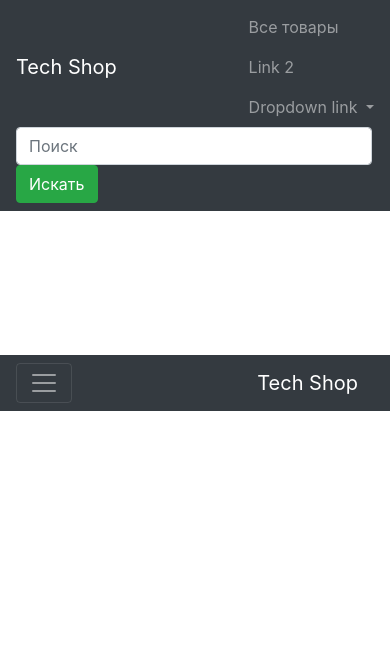
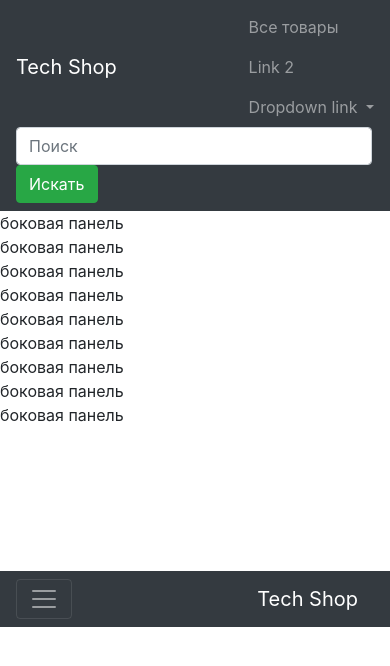
Before and after one commit to Ataiskih/techshop, a Django app: template core/templates/base.html in a window 390 px wide. Shown: the part 158-824 px from the top of the page. Run offline with Django 3.2, Linux system fonts and the light colour scheme; the template is opened without the code that fills it, so the values that code supplies are empty; some libraries are stand-ins or nearby versions.

Commit message:
added column in base

```diff
--- a/core/templates/base.html
+++ b/core/templates/base.html
@@ -50,10 +50,22 @@
             <button class="btn btn-success" type="submit">Искать</button>
           </form>
     </nav>
-
-    <div class="container-fluid">
-        {% block content %}{% endblock %}
-    </div>
+    <div class="row">
+          <div class="col-lg-3 col-md-2 col-sm-12">
+            боковая панель<br>
+            боковая панель<br>
+            боковая панель<br>
+            боковая панель<br>
+            боковая панель<br>
+            боковая панель<br>
+            боковая панель<br>
+            боковая панель<br>
+            боковая панель<br>
+          </div>
+          <div class="col-lg-9 col-md-10 col-sm-12 container-fluid">
+              {% block content %}{% endblock %}
+          </div>
+      </div>
     <br>
     <br>
     <br>
```
